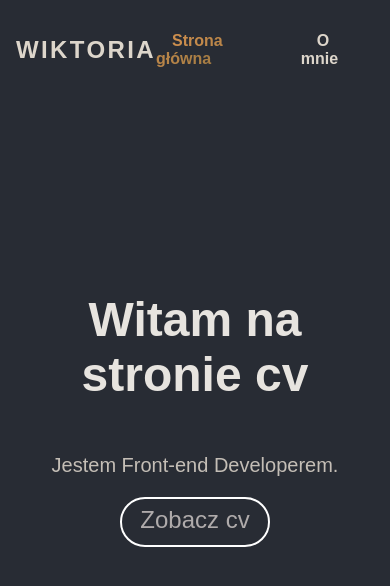
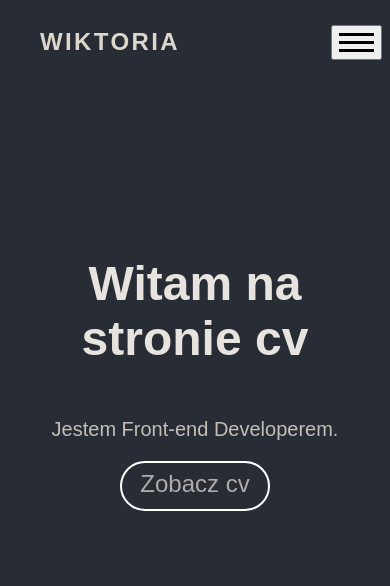
Before and after one commit to WiktoriaOs/cv-web, a Next.js app: page / in a window 390 px wide. Shown: the top 586 px of the page. Built offline with nearby package versions, Linux system fonts and the light colour scheme.

Commit message:
hamburger

```diff
--- a/src/components/main-header.js
+++ b/src/components/main-header.js
@@ -1,22 +1,34 @@
+'use client'
 import classes from "./main-header.module.css";
 import NavLink from "./NavLink";
 import Link from "next/link";
+import { useState } from "react";
 
 export default function MainHeader (){
+    const [isOpen, setIsOpen] = useState(false);
+    const openMenu = () => setIsOpen(!isOpen);
     return(<>
     <header className={classes.header}>
+        <nav className={classes.navbar}>
         <Link className={classes.logo} href='/'>
             Wiktoria
         </Link>
-    <nav className={classes.nav}>
-    <ul>
-        <li>
-            <NavLink href='/'>Strona główna</NavLink>
+
+    <ul className={isOpen === false ? classes.navmenu : classes.navmenu + ' ' + classes.active}>
+        <li className={classes.navitem}>
+            <NavLink href='/' className={isOpen === false ? classes.navlink : classes.navlink + ' ' + classes.active} onClick={openMenu}>
+                Strona główna</NavLink>
         </li>
-        <li>
-        <NavLink href='/about'>O mnie</NavLink>
+        <li className={classes.navitem}>
+        <NavLink href='/about' className={isOpen === false ? classes.navlink : classes.navlink + ' ' + classes.active} onClick={openMenu}>
+            O mnie</NavLink>
         </li>
     </ul>
+        <button className={isOpen === false ? classes.hamburger : classes.hamburger + ' ' + classes.active} onClick={openMenu}>
+                    <span className={classes.bar}></span>
+                    <span className={classes.bar}></span>
+                    <span className={classes.bar}></span>
+                </button>
     </nav>
 </header>
 </>
--- a/src/components/main-header.module.css
+++ b/src/components/main-header.module.css
@@ -5,11 +5,11 @@
   padding: 2rem 1rem;
 }
 
-  @media (min-width: 768px) {
+/*@media (min-width: 768px) {
   .header {
     padding: 2rem 10%;
   }
-  }
+}*/
 .nav ul {
   list-style: none;
   margin: 0;
@@ -40,3 +40,120 @@
   object-fit: contain;
   filter: drop-shadow(0 0 0.75rem rgba(0, 0, 0, 0.5));
 }
+.navbar {
+  position: relative;
+  z-index: 999;
+  display: flex;
+  justify-content: space-between;
+  align-items: center;
+  padding: 1rem 1.5rem;
+  height: 10vh;
+  position: fixed;
+  top: 0;
+  width: 100%;
+
+}
+.hamburger {
+  display: none;
+}
+
+.bar{
+  display: block;
+  width: 35px;
+  height: 3px;
+  margin: 5px auto;
+  -webkit-transition: all 0.3s ease-in-out;
+  transition: all 0.3s ease-in-out;
+  background-color: #000;
+}
+
+.navmenu {
+  display: flex;
+  justify-content: space-between;
+  align-items: center;
+  list-style: none;
+}
+
+.navitem {
+  margin-left: 3rem;
+
+}
+
+.navlink{
+  font-size: 2rem;
+  font-weight: 400;
+  color: black;
+  text-transform: uppercase;
+  font-size:smaller
+}
+
+.navlink:hover{
+  color: #482ff7;
+}
+
+.navlogo {
+  font-size: 2.1rem;
+  font-weight: 500;
+  color: rgb(56, 12, 12);
+}
+
+@media only screen and (max-width: 1100px) {
+  .navmenu {
+      position: fixed;
+      left: -100%;
+      top: 3rem;
+      flex-direction: column;
+      background-color: #fff;
+      width: 100%;
+      border-radius: 10px;
+      text-align: center;
+      transition: 0.3s;
+      box-shadow:
+          0 10px 27px rgba(0, 0, 0, 0.05);
+  }
+  .navbar {
+      z-index: 999;
+      display: flex;
+      justify-content: space-between;
+      align-items: center;
+      padding: 1rem 2 rem;
+      height: 10vh;
+      position: fixed;
+      top: 0;
+      width: 100%;
+
+  }
+
+  .navlink{
+
+      color: black;
+
+  }
+
+  .navmenu.active {
+      left: 0;
+  }
+
+  .navitem {
+      margin: 1.3rem 0;
+  }
+
+  .hamburger {
+      display: block;
+      cursor: pointer;
+  }
+
+  .hamburger.active .bar:nth-child(2) {
+      opacity: 0;
+  }
+
+  .hamburger.active .bar:nth-child(1) {
+      -webkit-transform: translateY(8px) rotate(45deg);
+      transform: translateY(8px) rotate(45deg);
+  }
+
+  .hamburger.active .bar:nth-child(3) {
+      -webkit-transform: translateY(-8px) rotate(-45deg);
+      transform: translateY(-8px) rotate(-45deg);
+  }
+}
```
Lines whose indentation alone changed are shown as unchanged.
